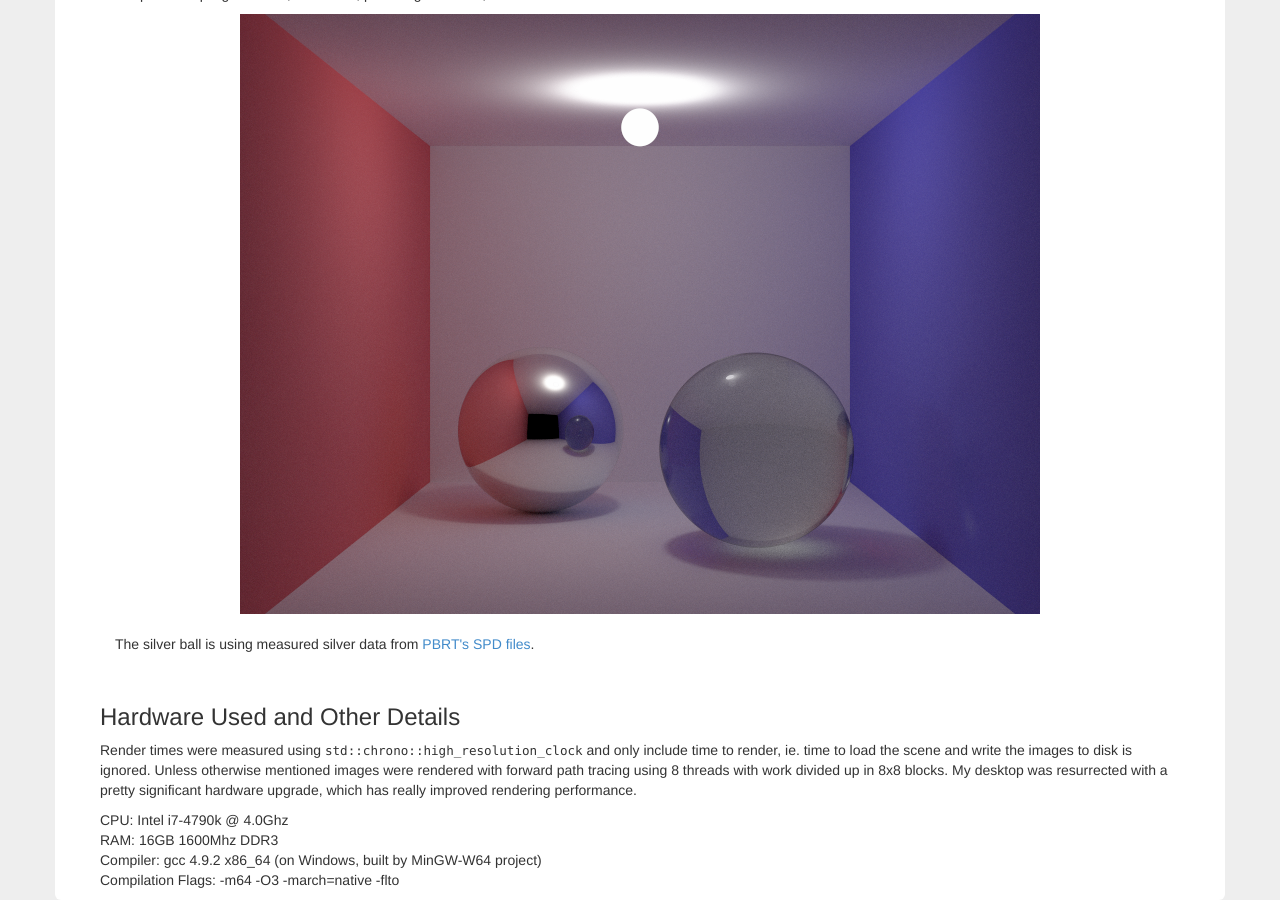
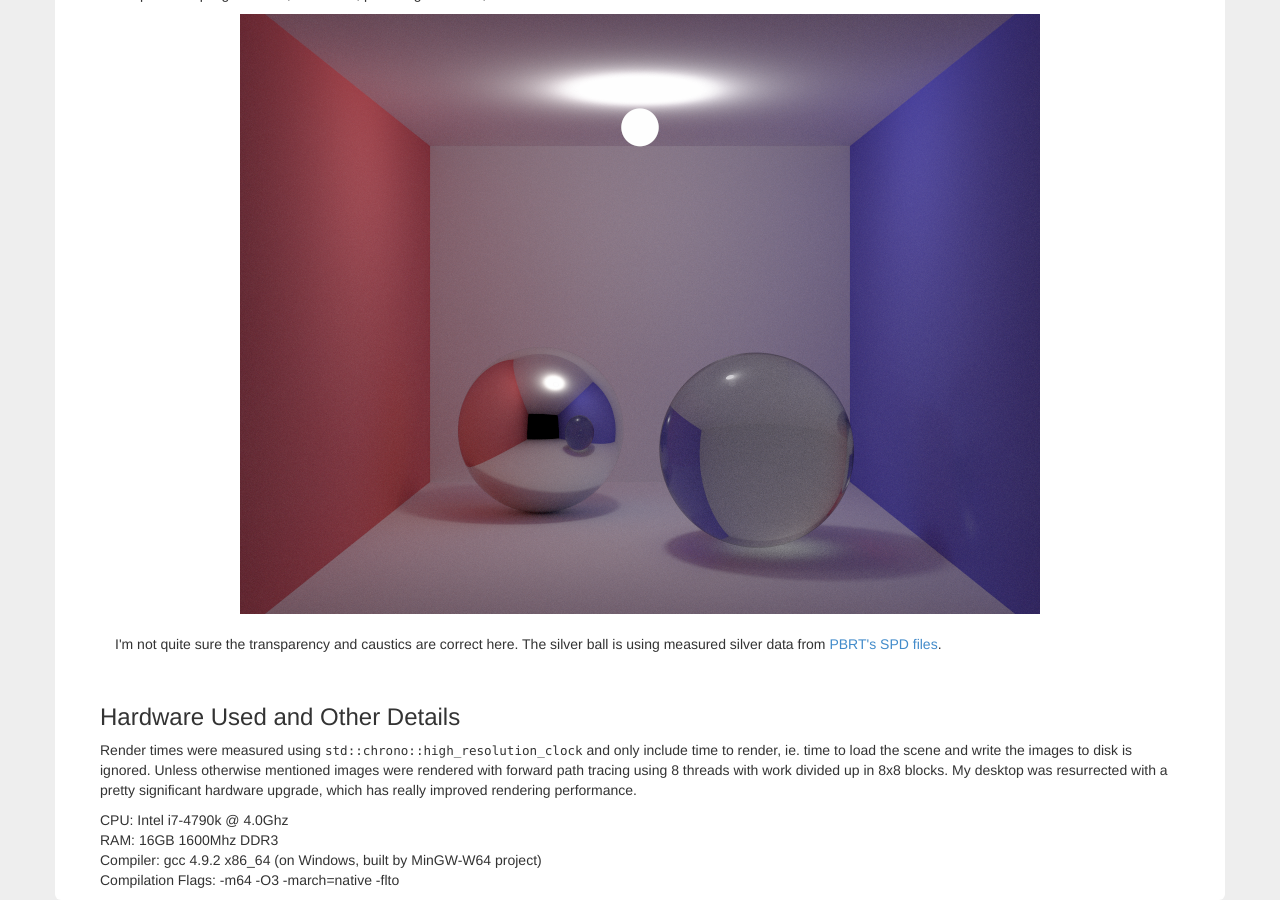
Before and after one commit to Twinklebear/Twinklebear.github.io, a Jekyll site: the page built from courses/cs6620/prj12.html, in a window 1280 px wide and 900 px high, scrolled down 3778 px. Built offline with Jekyll 4.4.1, drawn with Linux system fonts in a browser that asks for light colours; nearby versions of some CDN libraries.

Commit message:
Add note on transparency unsureness

```diff
--- a/courses/cs6620/prj12.html
+++ b/courses/cs6620/prj12.html
@@ -107,6 +107,7 @@ description: ""
 		</a>
 		<br />
 		<p>
+		I'm not quite sure the transparency and caustics are correct here.
 		The silver ball is using measured silver data from
 		<a href="https://github.com/mmp/pbrt-v2/tree/master/scenes/spds/metals">PBRT's SPD files</a>.
 		</p>
```
